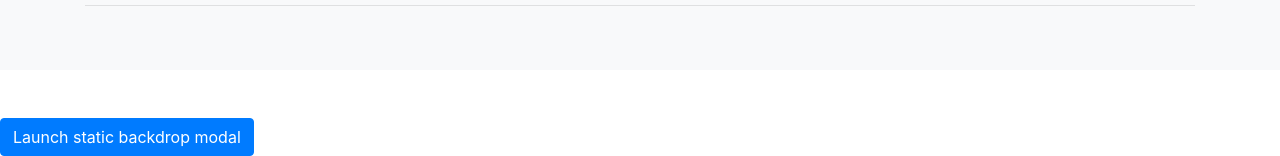
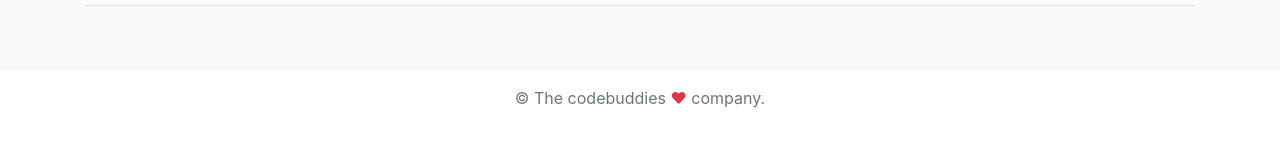
Before and after one commit to hauptdigital/week-1-exercise, a website: page index.html in a window 1280 px wide. Shown: the part 3170-3326 px from the top of the page. After the commit the page ends 3296 px from the top, so only its background shows below. Drawn offline with nearby package versions, Linux system fonts and the light colour scheme.

Commit message:
Add footer

```diff
--- a/index.html
+++ b/index.html
@@ -560,7 +560,7 @@
         </div>
       </section>
       <section id="map">
-        <div class="container-fluid bg-light mt-5 mb-5 py-5">
+        <div class="container-fluid bg-light mt-5 py-5">
           <div class="container">
             <div class="text-center pt-5 pb-5 h1">
               Where to meet your <span class="text-muted">coding buddy</span>
@@ -620,17 +620,15 @@
           </div>
         </div>
       </section>
-      <!-- Button trigger modal -->
-      <button
-        type="button"
-        class="btn btn-primary"
-        data-toggle="modal"
-        data-target="#staticBackdrop"
-      >
-        Launch static backdrop modal
-      </button>
     </main>
-    <footer></footer>
+    <footer class="footer">
+      <div class="container pt-3 pb-3 text-center">
+        <span class="text-muted"
+          >&copy; The codebuddies
+          <span class="text-danger">♥</span> company.</span
+        >
+      </div>
+    </footer>
     <script src="node_modules/jquery/dist/jquery.min.js"></script>
     <script src="node_modules/popper.js/dist/popper.js"></script>
     <script src="node_modules/bootstrap/dist/js/bootstrap.bundle.min.js"></script>
```
